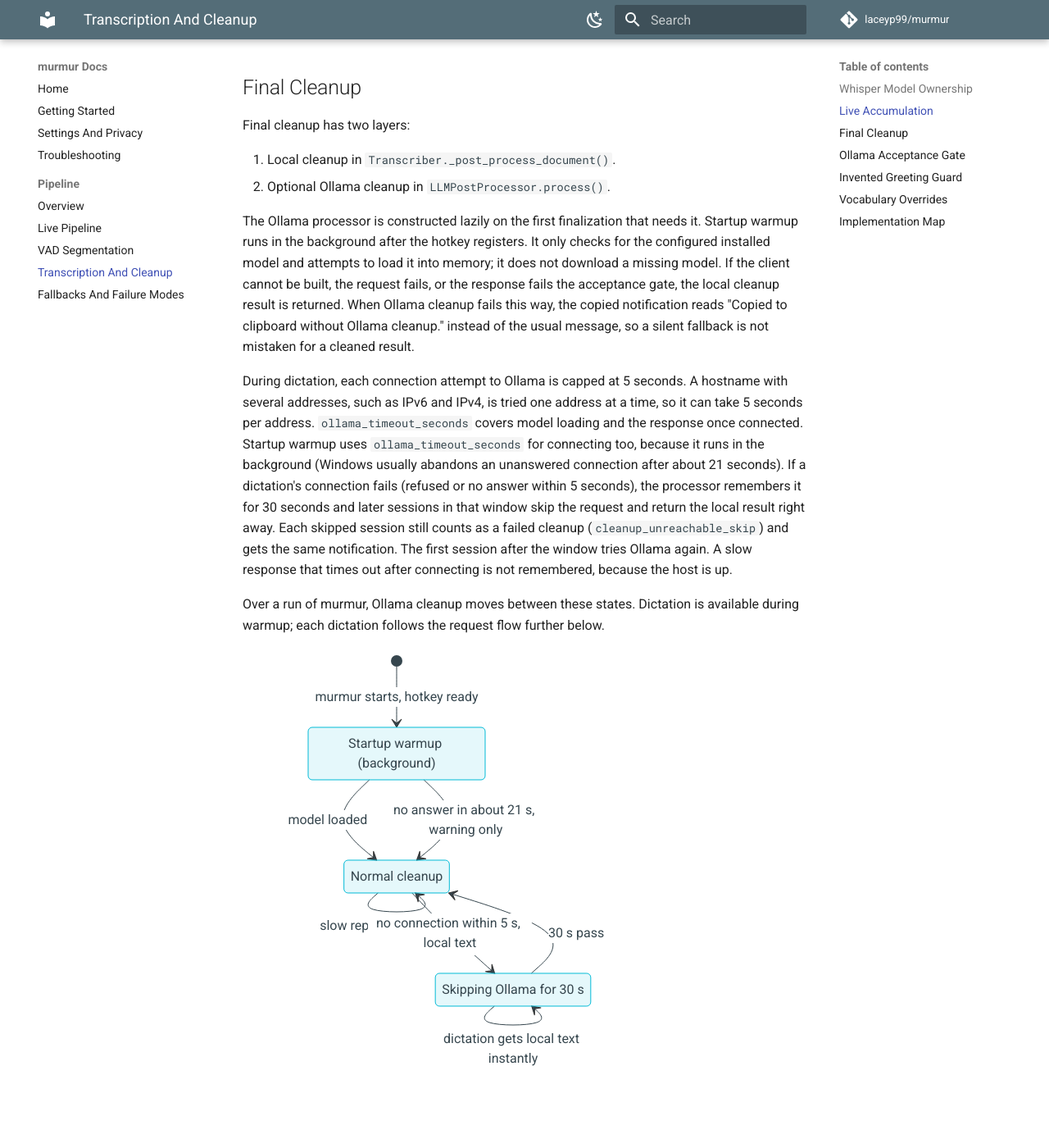
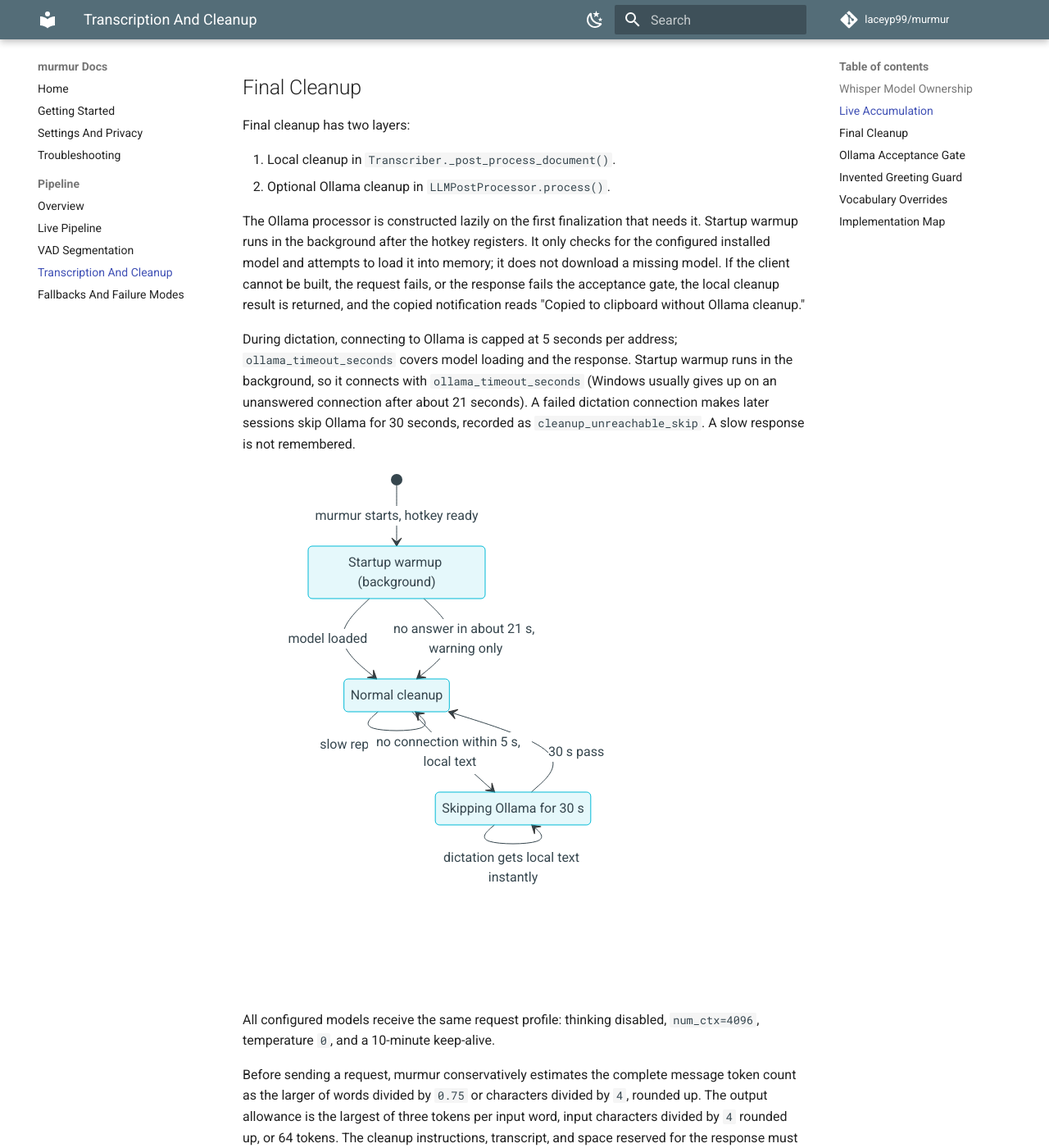
Before and after one commit to laceyp99/murmur, an MkDocs documentation site: the page built from docs/transcription-and-cleanup.md, in a window 1280 px wide and 1400 px high, scrolled down 1609 px. Shown: the whole window at 82% size. Built offline with MkDocs 1.6.1 and Material for MkDocs 9.7.7, drawn with Linux system fonts in a browser that asks for light colours; comment, search, counter and statistics services are not loaded; some of the changed text lies outside the part shown.

Commit message:
docs(ollama): trim cleanup timeout docs
Co-Authored-By: Claude Opus 5.5 <noreply@anthropic.com>

````diff
--- a/docs/transcription-and-cleanup.md
+++ b/docs/transcription-and-cleanup.md
@@ -75,26 +75,15 @@ it. Startup warmup runs in the background after the hotkey registers. It only
 checks for the configured installed model and attempts to load it into memory;
 it does not download a missing model. If the client cannot be built, the
 request fails, or the response fails the acceptance gate, the local cleanup
-result is returned. When Ollama cleanup fails this way, the copied notification
-reads "Copied to clipboard without Ollama cleanup." instead of the usual
-message, so a silent fallback is not mistaken for a cleaned result.
+result is returned, and the copied notification reads "Copied to clipboard
+without Ollama cleanup."
 
-During dictation, each connection attempt to Ollama is capped at 5 seconds. A
-hostname with several addresses, such as IPv6 and IPv4, is tried one address at
-a time, so it can take 5 seconds per address. `ollama_timeout_seconds` covers
-model loading and the response once connected. Startup warmup uses
-`ollama_timeout_seconds` for connecting too, because it runs in the background
-(Windows usually abandons an unanswered connection after about 21 seconds). If
-a dictation's connection fails
-(refused or no answer within 5 seconds), the processor remembers it for 30
-seconds and later sessions in that window skip the request and return the local
-result right away. Each skipped session still counts as a failed cleanup
-(`cleanup_unreachable_skip`) and gets the same notification. The first session
-after the window tries Ollama again. A slow response that times out after
-connecting is not remembered, because the host is up.
-
-Over a run of murmur, Ollama cleanup moves between these states. Dictation is
-available during warmup; each dictation follows the request flow further below.
+During dictation, connecting to Ollama is capped at 5 seconds per address;
+`ollama_timeout_seconds` covers model loading and the response. Startup warmup
+runs in the background, so it connects with `ollama_timeout_seconds` (Windows
+usually gives up on an unanswered connection after about 21 seconds). A failed
+dictation connection makes later sessions skip Ollama for 30 seconds, recorded
+as `cleanup_unreachable_skip`. A slow response is not remembered.
 
 ```mermaid
 stateDiagram-v2
@@ -111,9 +100,6 @@ stateDiagram-v2
     Skip --> Skip: dictation gets local text instantly
     Skip --> Normal: 30 s pass
 ```
-
-Every dictation that returns local text after Ollama was attempted or skipped
-shows "Copied to clipboard without Ollama cleanup."
 
 All configured models receive the same request profile: thinking disabled,
 `num_ctx=4096`, temperature `0`, and a 10-minute keep-alive.
````
Also changed, not shown: docs/troubleshooting.md (+4 -7 lines).
